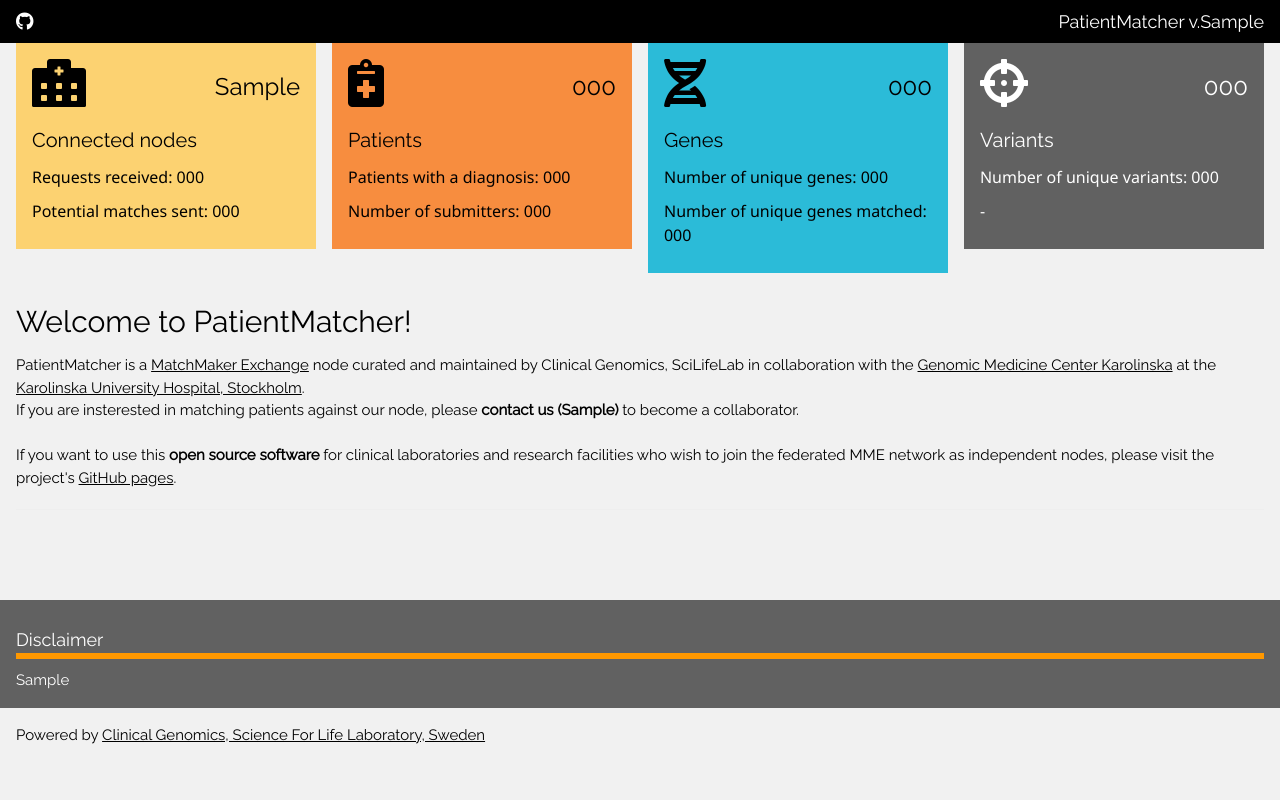
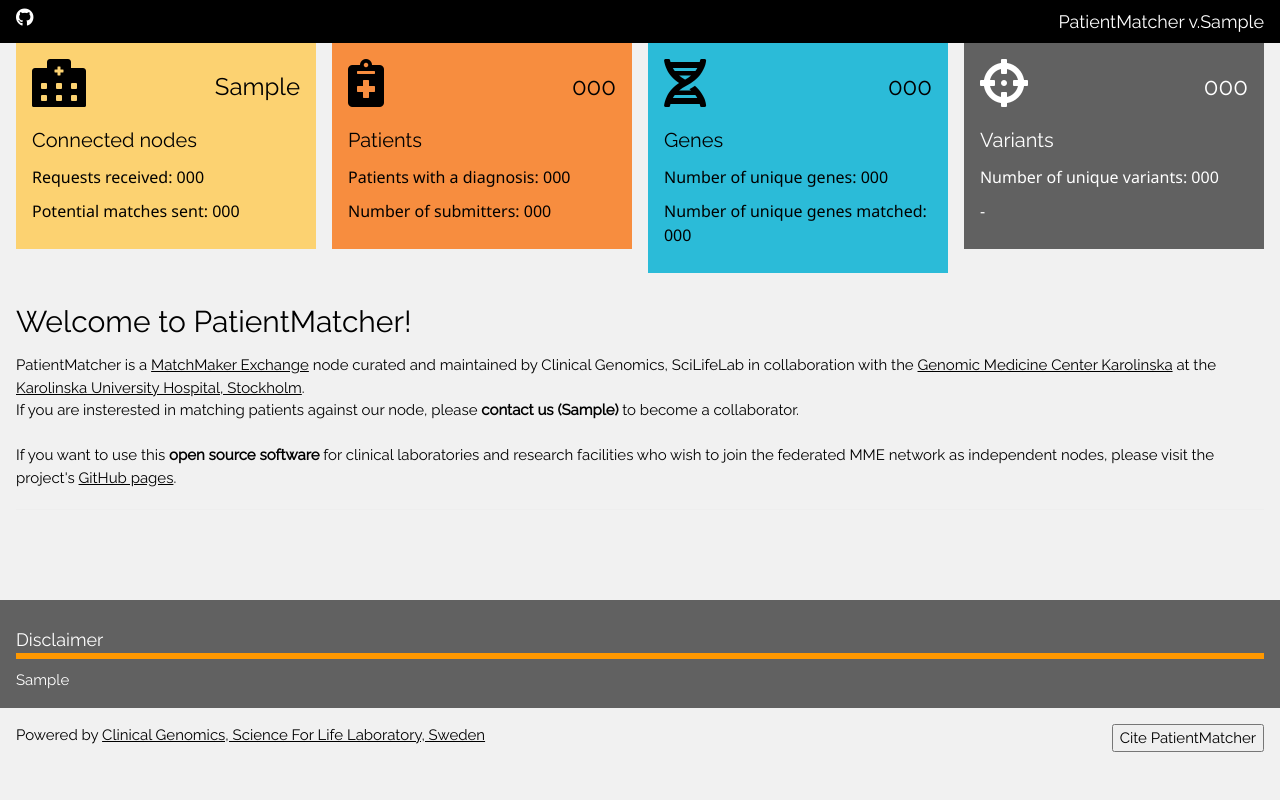
Before and after one commit to Clinical-Genomics/patientMatcher, a Python web app: template patientMatcher/server/templates/index.html in a window 1280 px wide. Run offline with Jinja, Linux system fonts and the light colour scheme; the template is opened without the code that fills it: most values are stand-ins (such as "Sample title", 1, 10 or a date in 2020); some libraries are stand-ins or nearby versions.

Commit message:
Added citation button on index page

```diff
--- a/patientMatcher/server/templates/index.html
+++ b/patientMatcher/server/templates/index.html
@@ -6,6 +6,7 @@
 <link rel="stylesheet" href="https://www.w3schools.com/w3css/4/w3.css">
 <link rel="stylesheet" href="https://fonts.googleapis.com/css?family=Raleway">
 <link rel="stylesheet" href="https://pro.fontawesome.com/releases/v5.10.0/css/all.css" integrity="sha384-AYmEC3Yw5cVb3ZcuHtOA93w35dYTsvhLPVnYs9eStHfGJvOvKxVfELGroGkvsg+p" crossorigin="anonymous"/>
+
 <style>
 html,body,h1,h2,h3,h4,h5 {font-family: "Raleway", sans-serif}
 #footer {
@@ -24,7 +25,7 @@ html,body,h1,h2,h3,h4,h5 {font-family: "Raleway", sans-serif}
 
 <!-- Top container -->
 <div class="w3-bar w3-top w3-black w3-large" style="z-index:4">
-  <span class="w3-bar-item w3-left"><a href="https://github.com/Clinical-Genomics/patientMatcher" target="_blank" class="fab fa-github" style="text-decoration: none;"></a></span>
+  <span class="w3-bar-item w3-left fab fa-github"><a href="https://github.com/Clinical-Genomics/patientMatcher" target="_blank" style="text-decoration: none;"></a></span>
   <span class="w3-bar-item w3-right">PatientMatcher v.{{software_version}}</span>
 </div>
 
@@ -102,6 +103,19 @@ html,body,h1,h2,h3,h4,h5 {font-family: "Raleway", sans-serif}
   </div>
   <div class="w3-container w3-light-grey w3-padding-16">
     <span class="w3-bar-item w3-left">Powered by <a href="https://www.scilifelab.se/units/clinical-genomics-stockholm/" target="_blank">Clinical Genomics, Science For Life Laboratory, Sweden</a></span>
+    <button onclick="document.getElementById('id01').style.display='block'" class="w3-bar-item w3-right">Cite PatientMatcher</button>
+  </div>
+</div>
+
+<!-- The Modal -->
+<div id="id01" class="w3-modal">
+  <div class="w3-modal-content">
+    <div class="w3-container">
+      <span onclick="document.getElementById('id01').style.display='none'" class="w3-button w3-red w3-display-topright">&times;</span>
+      <p>
+        If you publish scientific papers using PatientMatcher, please cite our paper <a href="https://onlinelibrary.wiley.com/doi/10.1002/humu.24358" target="_blanl">PatientMatcher: A customizable Python-based open-source tool for matching undiagnosed rare disease patients via the Matchmaker Exchange network</a>
+      </p>
+    </div>
   </div>
 </div>
 
```
Also changed, not shown: CHANGELOG.md.
